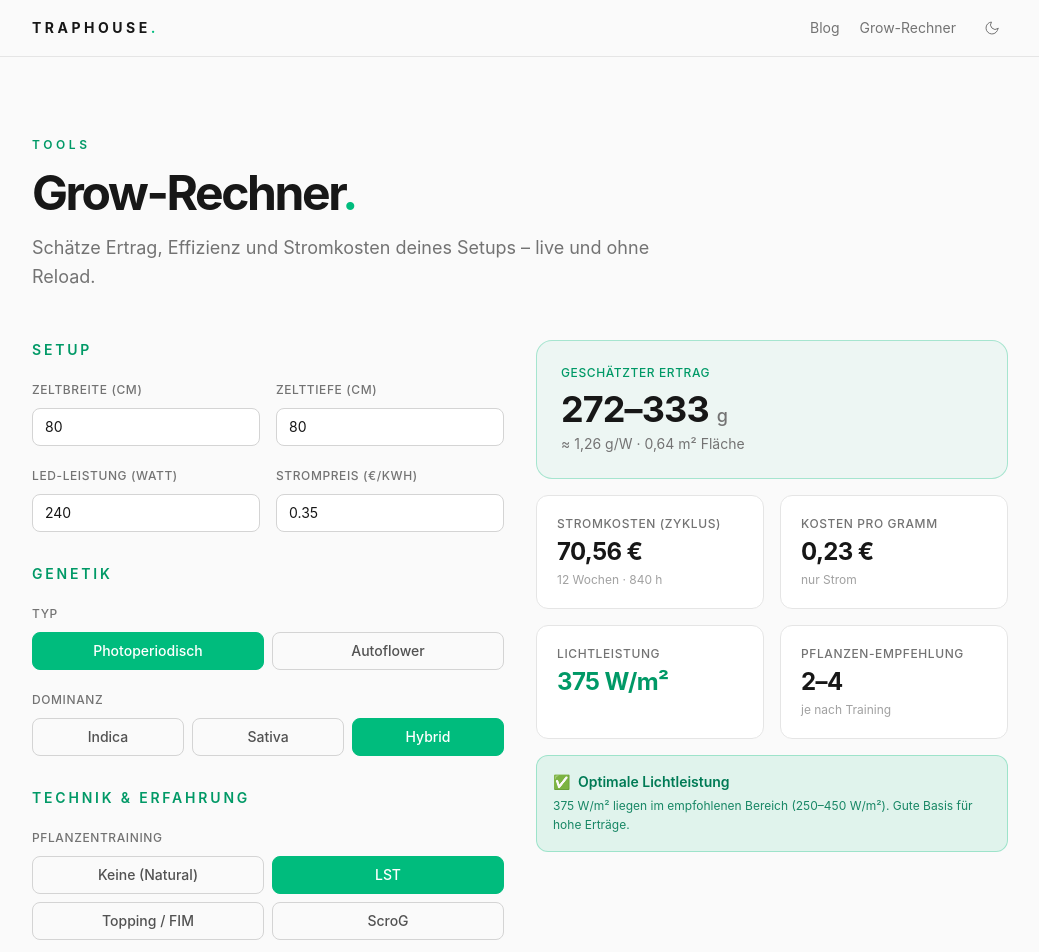
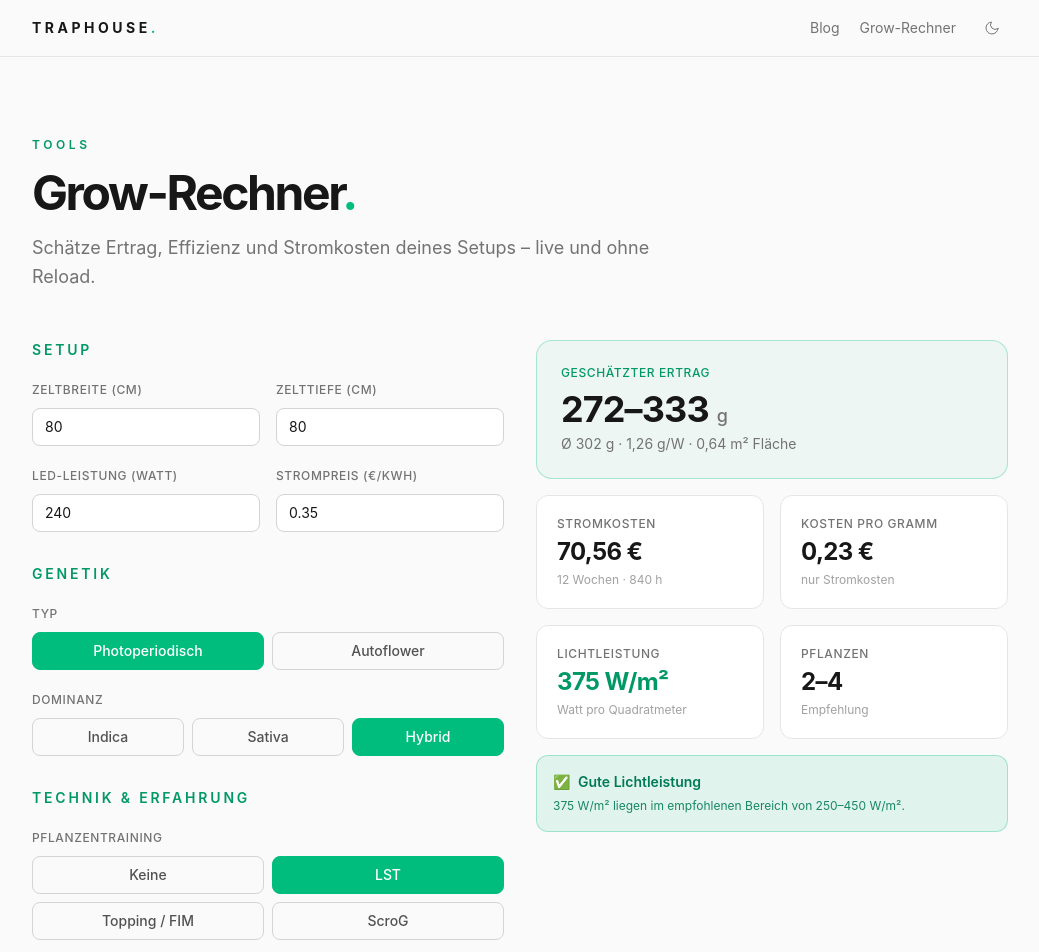
Before and after one commit to FunkerBunker/traphouseblog, a Next.js app: page /calculator in a window 1280 px wide. Shown: the top 952 px of the page, without its empty margins (120-1159 px from the left). Built offline with nearby package versions, Linux system fonts and the light colour scheme.

Commit message:
calc fix

```diff
--- a/app/calculator/GrowCalculator.tsx
+++ b/app/calculator/GrowCalculator.tsx
@@ -1,37 +1,71 @@
 'use client';
 
 import { useMemo, useState } from 'react';
+import type { ReactNode } from 'react';
 
-// ── Typen & Konstanten ──────────────────────────────────────
 type PlantType = 'photo' | 'auto';
 type Dominance = 'indica' | 'sativa' | 'hybrid';
 type Training = 'none' | 'lst' | 'topping' | 'scrog';
 type Skill = 'beginner' | 'advanced' | 'pro';
+type LightStatus = 'low' | 'ok' | 'high';
 
-const BASELINE: Record<PlantType, number> = { photo: 1.2, auto: 0.95 };
-const GENETIC: Record<Dominance, number> = { indica: 1.0, sativa: 0.9, hybrid: 1.05 };
-const TRAINING: Record<Training, number> = { none: 0.85, lst: 1.0, topping: 1.15, scrog: 1.25 };
-const SKILL: Record<Skill, number> = { beginner: 0.7, advanced: 1.0, pro: 1.25 };
+const BASELINE: Record<PlantType, number> = {
+  photo: 1.2,
+  auto: 0.95,
+};
 
-const TOTAL_HOURS = 840; // 4 Wo Vegi (18h) + 8 Wo Blüte (12h)
+const GENETIC: Record<Dominance, number> = {
+  indica: 1.0,
+  sativa: 0.9,
+  hybrid: 1.05,
+};
 
-const fmt = (n: number, d = 0) =>
-  n.toLocaleString('de-DE', { minimumFractionDigits: d, maximumFractionDigits: d });
+const TRAINING: Record<Training, number> = {
+  none: 0.85,
+  lst: 1.0,
+  topping: 1.15,
+  scrog: 1.25,
+};
 
-// ── Pflanzenanzahl-Empfehlung ───────────────────────────────
-function recommendPlants(areaM2: number, training: Training): string {
+const SKILL: Record<Skill, number> = {
+  beginner: 0.7,
+  advanced: 1.0,
+  pro: 1.25,
+};
+
+const TOTAL_HOURS = 840;
+
+function fmt(value: number, digits = 0) {
+  return value.toLocaleString('de-DE', {
+    minimumFractionDigits: digits,
+    maximumFractionDigits: digits,
+  });
+}
+
+function recommendPlants(areaM2: number, training: Training) {
   if (areaM2 <= 0) return '–';
-  // Pflanzen pro m² je nach Trainingsmethode
-  const density: Record<Training, number> = { none: 9, lst: 6, topping: 4, scrog: 2 };
-  const perM2 = density[training];
-  const raw = areaM2 * perM2;
+
+  const density: Record<Training, number> = {
+    none: 9,
+    lst: 6,
+    topping: 4,
+    scrog: 2,
+  };
+
+  const raw = areaM2 * density[training];
   const min = Math.max(1, Math.floor(raw * 0.75));
   const max = Math.max(min, Math.round(raw));
+
   return min === max ? `${min}` : `${min}–${max}`;
 }
 
-// ── UI-Bausteine ────────────────────────────────────────────
-function Field({ label, children }: { label: string; children: React.ReactNode }) {
+function Field({
+  label,
+  children,
+}: {
+  label: string;
+  children: ReactNode;
+}) {
   return (
     <label className="block">
       <span className="text-xs font-medium uppercase tracking-wider text-neutral-500 dark:text-neutral-400">
@@ -42,30 +76,27 @@ function Field({ label, children }: { label: string; children: React.ReactNode }
   );
 }
 
-const inputCls =
+const inputClassName =
   'w-full rounded-lg border border-neutral-300 dark:border-neutral-700 bg-white dark:bg-neutral-900 px-3 py-2 text-sm text-neutral-900 dark:text-neutral-100 outline-none focus:border-emerald-500 focus:ring-1 focus:ring-emerald-500 transition-colors';
 
-function SegButton<T extends string>({
-  value,
-  current,
+function OptionButton({
+  active,
   onClick,
   children,
 }: {
-  value: T;
-  current: T;
-  onClick: (v: T) => void;
-  children: React.ReactNode;
+  active: boolean;
+  onClick: () => void;
+  children: ReactNode;
 }) {
-  const active = value === current;
   return (
     <button
       type="button"
-      onClick={() => onClick(value)}
+      onClick={onClick}
       className={
         'px-3 py-2 rounded-lg text-sm font-medium border transition-colors ' +
         (active
           ? 'bg-emerald-500 border-emerald-500 text-white'
-          : 'border-neutral-300 dark:border-neutral-700 text-neutral-600 dark:text-neutral-400 hover:border-emerald-500/50 hover:text-emerald-600 dark:hover:text-emerald-400')
+          : 'border-neutral-300 dark:border-neutral-700 text-neutral-600 dark:text-neutral-400 hover:border-emerald-500/60 hover:text-emerald-600 dark:hover:text-emerald-400')
       }
     >
       {children}
@@ -73,11 +104,11 @@ function SegButton<T extends string>({
   );
 }
 
-function Stat({
+function StatCard({
   label,
   value,
   hint,
-  accent,
+  accent = false,
 }: {
   label: string;
   value: string;
@@ -89,20 +120,71 @@ function Stat({
       <div className="text-xs font-medium uppercase tracking-wider text-neutral-500 dark:text-neutral-500">
         {label}
       </div>
+
       <div
         className={
           'mt-1 text-2xl font-bold tracking-tight ' +
-          (accent ? 'text-emerald-600 dark:text-emerald-400' : 'text-neutral-900 dark:text-white')
+          (accent
+            ? 'text-emerald-600 dark:text-emerald-400'
+            : 'text-neutral-900 dark:text-white')
         }
       >
         {value}
       </div>
-      {hint && <div className="mt-1 text-xs text-neutral-400 dark:text-neutral-500">{hint}</div>}
+
+      {hint && (
+        <div className="mt-1 text-xs text-neutral-400 dark:text-neutral-500">
+          {hint}
+        </div>
+      )}
     </div>
   );
 }
 
-// ── Hauptkomponente ─────────────────────────────────────────
+function EfficiencyNote({
+  status,
+  wPerM2,
+}: {
+  status: LightStatus;
+  wPerM2: number;
+}) {
+  const config = {
+    low: {
+      className:
+        'border-amber-500/30 bg-amber-500/10 text-amber-700 dark:text-amber-400',
+      icon: '⚠️',
+      title: 'Lichtleistung zu gering',
+      text: `Mit ${fmt(wPerM2)} W/m² liegst du unter 250 W/m². Erwäge mehr Lichtleistung oder eine kleinere Fläche.`,
+    },
+    ok: {
+      className:
+        'border-emerald-500/30 bg-emerald-500/10 text-emerald-700 dark:text-emerald-400',
+      icon: '✅',
+      title: 'Gute Lichtleistung',
+      text: `${fmt(wPerM2)} W/m² liegen im empfohlenen Bereich von 250–450 W/m².`,
+    },
+    high: {
+      className:
+        'border-amber-500/30 bg-amber-500/10 text-amber-700 dark:text-amber-400',
+      icon: '⚠️',
+      title: 'Lichtleistung sehr hoch',
+      text: `Mit ${fmt(wPerM2)} W/m² liegst du über 450 W/m². Achte auf Hitze und Lichtstress.`,
+    },
+  }[status];
+
+  return (
+    <div className={`rounded-xl border p-4 ${config.className}`}>
+      <div className="flex items-center gap-2 text-sm font-semibold">
+        <span>{config.icon}</span>
+        <span>{config.title}</span>
+      </div>
+      <p className="mt-1 text-xs leading-relaxed opacity-90">
+        {config.text}
+      </p>
+    </div>
+  );
+}
+
 export default function GrowCalculator() {
   const [width, setWidth] = useState(80);
   const [depth, setDepth] = useState(80);
@@ -114,29 +196,45 @@ export default function GrowCalculator() {
   const [training, setTraining] = useState<Training>('lst');
   const [skill, setSkill] = useState<Skill>('advanced');
 
-  const r = useMemo(() => {
+  const result = useMemo(() => {
     const areaM2 = (width * depth) / 10_000;
-    const base = watt * BASELINE[type] * GENETIC[dominance] * TRAINING[training] * SKILL[skill];
 
-    const min = base * 0.9;
-    const max = base * 1.1;
-    const gPerW = watt > 0 ? base / watt : 0;
+    const estimatedYield =
+      watt *
+      BASELINE[type] *
+      GENETIC[dominance] *
+      TRAINING[training] *
+      SKILL[skill];
 
-    const cost = (watt * TOTAL_HOURS) / 1000 * price;
-    const costPerG = base > 0 ? cost / base : 0;
+    const minYield = estimatedYield * 0.9;
+    const maxYield = estimatedYield * 1.1;
+
+    const gPerW = watt > 0 ? estimatedYield / watt : 0;
+
+    const electricityCost = ((watt * TOTAL_HOURS) / 1000) * price;
+    const costPerGram =
+      estimatedYield > 0 ? electricityCost / estimatedYield : 0;
 
     const wPerM2 = areaM2 > 0 ? watt / areaM2 : 0;
-    let lightStatus: 'low' | 'ok' | 'high' = 'ok';
-    if (wPerM2 < 250) lightStatus = 'low';
-    else if (wPerM2 > 450) lightStatus = 'high';
+
+    let lightStatus: LightStatus = 'ok';
+
+    if (wPerM2 < 250) {
+      lightStatus = 'low';
+    }
+
+    if (wPerM2 > 450) {
+      lightStatus = 'high';
+    }
 
     return {
       areaM2,
-      min,
-      max,
+      estimatedYield,
+      minYield,
+      maxYield,
       gPerW,
-      cost,
-      costPerG,
+      electricityCost,
+      costPerGram,
       wPerM2,
       lightStatus,
       plants: recommendPlants(areaM2, training),
@@ -145,141 +243,224 @@ export default function GrowCalculator() {
 
   return (
     <div className="grid grid-cols-1 lg:grid-cols-2 gap-8">
-      {/* ── INPUTS ── */}
+      {/* Links: Inputs */}
       <section className="space-y-8">
-        {/* Setup */}
         <div className="space-y-4">
           <h2 className="text-sm font-semibold uppercase tracking-[0.2em] text-emerald-600 dark:text-emerald-400">
             Setup
           </h2>
+
           <div className="grid grid-cols-2 gap-4">
             <Field label="Zeltbreite (cm)">
-              <input type="number" min={20} value={width} onChange={(e) => setWidth(+e.target.value)} className={inputCls} />
+              <input
+                type="number"
+                min={20}
+                value={width}
+                onChange={(event) => setWidth(Number(event.target.value))}
+                className={inputClassName}
+              />
             </Field>
+
             <Field label="Zelttiefe (cm)">
-              <input type="number" min={20} value={depth} onChange={(e) => setDepth(+e.target.value)} className={inputCls} />
+              <input
+                type="number"
+                min={20}
+                value={depth}
+                onChange={(event) => setDepth(Number(event.target.value))}
+                className={inputClassName}
+              />
             </Field>
+
             <Field label="LED-Leistung (Watt)">
-              <input type="number" min={0} value={watt} onChange={(e) => setWatt(+e.target.value)} className={inputCls} />
+              <input
+                type="number"
+                min={0}
+                value={watt}
+                onChange={(event) => setWatt(Number(event.target.value))}
+                className={inputClassName}
+              />
             </Field>
+
             <Field label="Strompreis (€/kWh)">
-              <input type="number" min={0} step={0.01} value={price} onChange={(e) => setPrice(+e.target.value)} className={inputCls} />
+              <input
+                type="number"
+                min={0}
+                step={0.01}
+                value={price}
+                onChange={(event) => setPrice(Number(event.target.value))}
+                className={inputClassName}
+              />
             </Field>
           </div>
         </div>
 
-        {/* Genetik */}
         <div className="space-y-4">
           <h2 className="text-sm font-semibold uppercase tracking-[0.2em] text-emerald-600 dark:text-emerald-400">
             Genetik
           </h2>
+
           <Field label="Typ">
             <div className="grid grid-cols-2 gap-2">
-              <SegButton value="photo" current={type} onClick={setType}>Photoperiodisch</SegButton>
-              <SegButton value="auto" current={type} onClick={setType}>Autoflower</SegButton>
+              <OptionButton
+                active={type === 'photo'}
+                onClick={() => setType('photo')}
+              >
+                Photoperiodisch
+              </OptionButton>
+
+              <OptionButton
+                active={type === 'auto'}
+                onClick={() => setType('auto')}
+              >
+                Autoflower
+              </OptionButton>
             </div>
           </Field>
+
           <Field label="Dominanz">
             <div className="grid grid-cols-3 gap-2">
-              <SegButton value="indica" current={dominance} onClick={setDominance}>Indica</SegButton>
-              <SegButton value="sativa" current={dominance} onClick={setDominance}>Sativa</SegButton>
-              <SegButton value="hybrid" current={dominance} onClick={setDominance}>Hybrid</SegButton>
+              <OptionButton
+                active={dominance === 'indica'}
+                onClick={() => setDominance('indica')}
+              >
+                Indica
+              </OptionButton>
+
+              <OptionButton
+                active={dominance === 'sativa'}
+                onClick={() => setDominance('sativa')}
+              >
+                Sativa
+              </OptionButton>
+
+              <OptionButton
+                active={dominance === 'hybrid'}
+                onClick={() => setDominance('hybrid')}
+              >
+                Hybrid
+              </OptionButton>
             </div>
           </Field>
         </div>
 
-        {/* Technik & Erfahrung */}
         <div className="space-y-4">
           <h2 className="text-sm font-semibold uppercase tracking-[0.2em] text-emerald-600 dark:text-emerald-400">
             Technik &amp; Erfahrung
           </h2>
+
           <Field label="Pflanzentraining">
             <div className="grid grid-cols-2 gap-2">
-              <SegButton value="none" current={training} onClick={setTraining}>Keine (Natural)</SegButton>
-              <SegButton value="lst" current={training} onClick={setTraining}>LST</SegButton>
-              <SegButton value="topping" current={training} onClick={setTraining}>Topping / FIM</SegButton>
-              <SegButton value="scrog" current={training} onClick={setTraining}>ScroG</SegButton>
+              <OptionButton
+                active={training === 'none'}
+                onClick={() => setTraining('none')}
+              >
+                Keine
+              </OptionButton>
+
+              <OptionButton
+                active={training === 'lst'}
+                onClick={() => setTraining('lst')}
+              >
+                LST
+              </OptionButton>
+
+              <OptionButton
+                active={training === 'topping'}
+                onClick={() => setTraining('topping')}
+              >
+                Topping / FIM
+              </OptionButton>
+
+              <OptionButton
+                active={training === 'scrog'}
+                onClick={() => setTraining('scrog')}
+              >
+                ScroG
+              </OptionButton>
             </div>
           </Field>
+
           <Field label="Erfahrungslevel">
             <div className="grid grid-cols-3 gap-2">
-              <SegButton value="beginner" current={skill} onClick={setSkill}>Anfänger</SegButton>
-              <SegButton value="advanced" current={skill} onClick={setSkill}>Fortgeschritten</SegButton>
-              <SegButton value="pro" current={skill} onClick={setSkill}>Profi</SegButton>
+              <OptionButton
+                active={skill === 'beginner'}
+                onClick={() => setSkill('beginner')}
+              >
+                Anfänger
+              </OptionButton>
+
+              <OptionButton
+                active={skill === 'advanced'}
+                onClick={() => setSkill('advanced')}
+              >
+                Fortgeschritten
+              </OptionButton>
+
+              <OptionButton
+                active={skill === 'pro'}
+                onClick={() => setSkill('pro')}
+              >
+                Profi
+              </OptionButton>
             </div>
           </Field>
         </div>
       </section>
 
-      {/* ── OUTPUT ── */}
+      {/* Rechts: Output */}
       <section className="space-y-4 lg:sticky lg:top-20 lg:self-start">
-        {/* Ertrag Hero */}
         <div className="rounded-2xl border border-emerald-500/30 bg-emerald-500/5 p-6">
           <div className="text-xs font-medium uppercase tracking-wider text-emerald-600 dark:text-emerald-400">
             Geschätzter Ertrag
           </div>
+
           <div className="mt-2 flex items-baseline gap-2">
             <span className="text-4xl font-bold tracking-tight text-neutral-900 dark:text-white">
-              {fmt(r.min)}–{fmt(r.max)}
+              {fmt(result.minYield)}–{fmt(result.maxYield)}
             </span>
-            <span className="text-lg font-medium text-neutral-500 dark:text-neutral-400">g</span>
+            <span className="text-lg font-medium text-neutral-500 dark:text-neutral-400">
+              g
+            </span>
           </div>
+
           <div className="mt-1 text-sm text-neutral-500 dark:text-neutral-400">
-            ≈ {fmt(r.gPerW, 2)} g/W · {fmt(r.areaM2, 2)} m² Fläche
+            Ø {fmt(result.estimatedYield)} g · {fmt(result.gPerW, 2)} g/W ·{' '}
+            {fmt(result.areaM2, 2)} m² Fläche
           </div>
         </div>
 
-        {/* Kennzahlen */}
         <div className="grid grid-cols-2 gap-4">
-          <Stat label="Stromkosten (Zyklus)" value={`${fmt(r.cost, 2)} €`} hint="12 Wochen · 840 h" />
-          <Stat label="Kosten pro Gramm" value={`${fmt(r.costPerG, 2)} €`} hint="nur Strom" />
-          <Stat label="Lichtleistung" value={`${fmt(r.wPerM2)} W/m²`} accent />
-          <Stat label="Pflanzen-Empfehlung" value={r.plants} hint="je nach Training" />
+          <StatCard
+            label="Stromkosten"
+            value={`${fmt(result.electricityCost, 2)} €`}
+            hint="12 Wochen · 840 h"
+          />
+
+          <StatCard
+            label="Kosten pro Gramm"
+            value={`${fmt(result.costPerGram, 2)} €`}
+            hint="nur Stromkosten"
+          />
+
+          <StatCard
+            label="Lichtleistung"
+            value={`${fmt(result.wPerM2)} W/m²`}
+            hint="Watt pro Quadratmeter"
+            accent
+          />
+
+          <StatCard
+            label="Pflanzen"
+            value={result.plants}
+            hint="Empfehlung"
+          />
         </div>
 
-        {/* Effizienz-Check */}
-        <EfficiencyNote status={r.lightStatus} wPerM2={r.wPerM2} />
+        <EfficiencyNote
+          status={result.lightStatus}
+          wPerM2={result.wPerM2}
+        />
       </section>
     </div>
   );
 }
-
-// ── Effizienz-Hinweis ───────────────────────────────────────
-function EfficiencyNote({
-  status,
-  wPerM2,
-}: {
-  status: 'low' | 'ok' | 'high';
-  wPerM2: number;
-}) {
-  const config = {
-    low: {
-      cls: 'border-amber-500/30 bg-amber-500/10 text-amber-700 dark:text-amber-400',
-      icon: '⚠️',
-      title: 'Lichtleistung zu gering',
-      text: `Mit ${fmt(wPerM2)} W/m² liegst du unter 250 W/m². Erwäge mehr Watt oder ein kleineres Zelt für dichtere Blüten.`,
-    },
-    high: {
-      cls: 'border-amber-500/30 bg-amber-500/10 text-amber-700 dark:text-amber-400',
-      icon: '⚠️',
-      title: 'Lichtleistung sehr hoch',
-      text: `Mit ${fmt(wPerM2)} W/m² liegst du über 450 W/m². Achte auf Hitze, Lichtstress und ausreichend CO₂ – sonst sinkt die Effizienz.`,
-    },
-    ok: {
-      cls: 'border-emerald-500/30 bg-emerald-500/10 text-emerald-700 dark:text-emerald-400',
-      icon: '✅',
-      title: 'Optimale Lichtleistung',
-      text: `${fmt(wPerM2)} W/m² liegen im empfohlenen Bereich (250–450 W/m²). Gute Basis für hohe Erträge.`,
-    },
-  }[status];
-
-  return (
-    <div className={`rounded-xl border p-4 ${config.cls}`}>
-      <div className="flex items-center gap-2 text-sm font-semibold">
-        <span>{config.icon}</span>
-        {config.title}
-      </div>
-      <p className="mt-1 text-xs leading-relaxed opacity-90">{config.text}</p>
-    </div>
-  );
-}
--- a/app/page.tsx
+++ b/app/page.tsx
@@ -14,7 +14,7 @@ export default function Home() {
           Wissen,<br />was wächst<span className="text-emerald-500">.</span>
         </h1>
         <p className="mt-6 max-w-md text-lg leading-relaxed text-neutral-500 dark:text-neutral-400">
-          Anbau-Guides, Strain-Profile und Equipment – klar aufbereitet..
+          Anbau-Guides, Strain-Profile und Equipment – klar aufbereitet.
         </p>
         <Link href="/blog" className="group mt-10 inline-flex items-center gap-2 text-sm font-semibold text-neutral-900 dark:text-white">
           <span className="border-b border-emerald-500 pb-0.5 group-hover:text-emerald-600 dark:group-hover:text-emerald-400 transition-colors">
```
Also changed, not shown: lib/posts.ts (+10 -6 lines).
